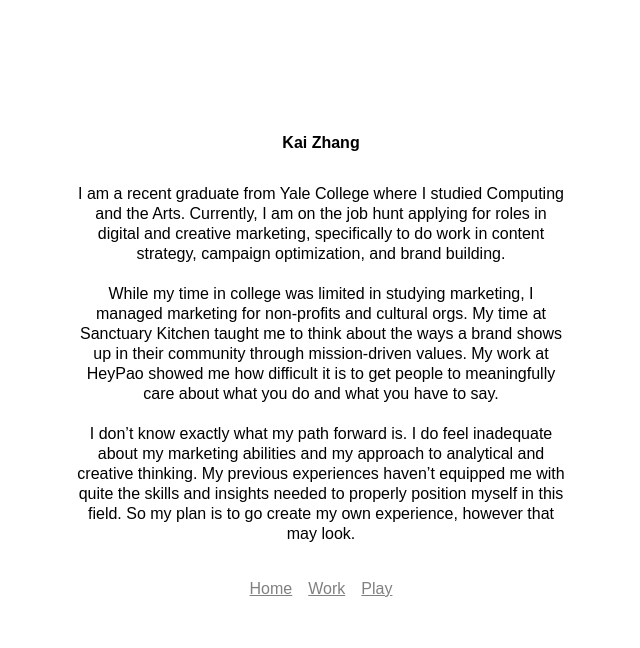
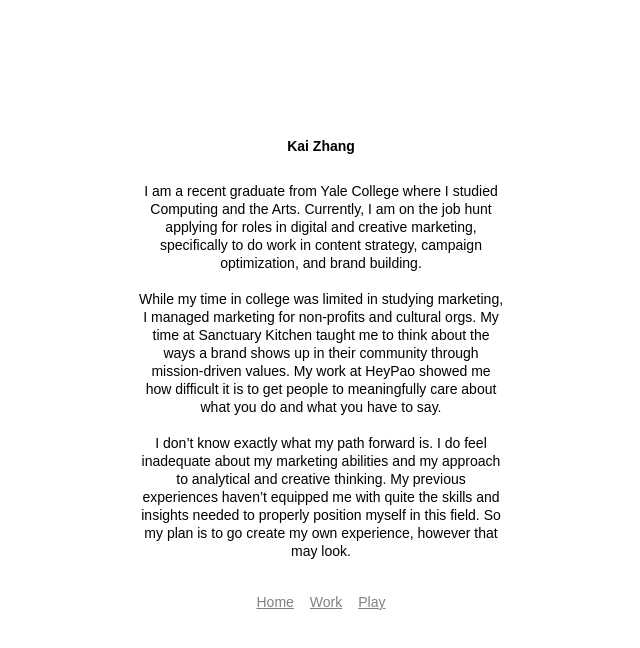
Before and after one commit to itskaizhang/kaizhang, a plain HTML site: page index.html in a window 1280 px wide. Shown: the whole page, without its empty margins (319-959 px from the left). Drawn offline with Linux system fonts and the light colour scheme; a script that the page names is missing; a web font is replaced by a local one.

Commit message:
Update style.css

```diff
--- a/style.css
+++ b/style.css
@@ -1,7 +1,7 @@
 body {
     background-color: #ffffff;
     font-family: "arial";
-    font-size: 16px;
+    font-size: 14px;
 
 }
 
@@ -25,8 +25,8 @@ body {
 }
 
 .about {
-    margin: 0 30vw;
-    line-height: 20px;
+    margin: 0 35vw;
+    line-height: 18px;
 }
 
 .name {
```
